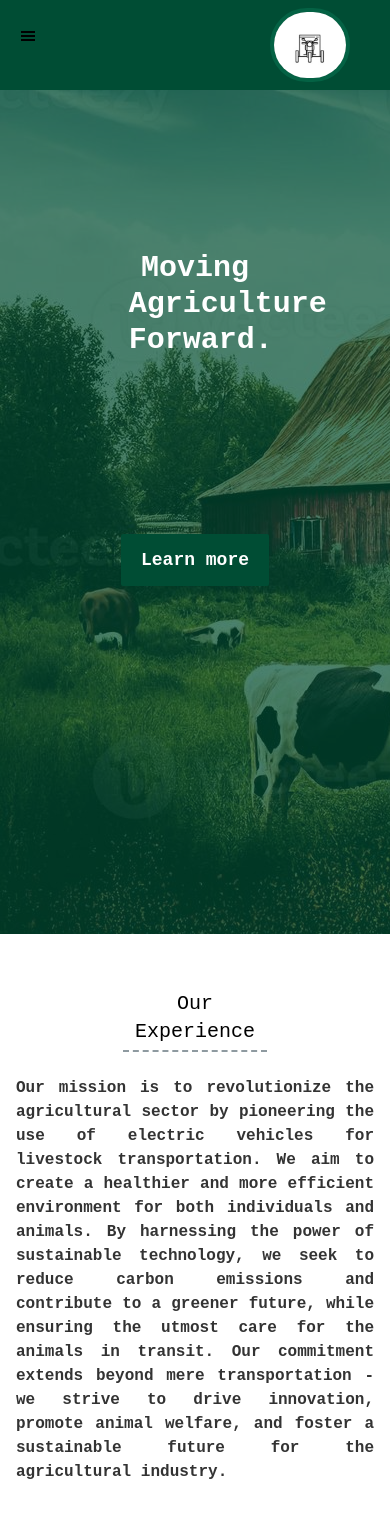
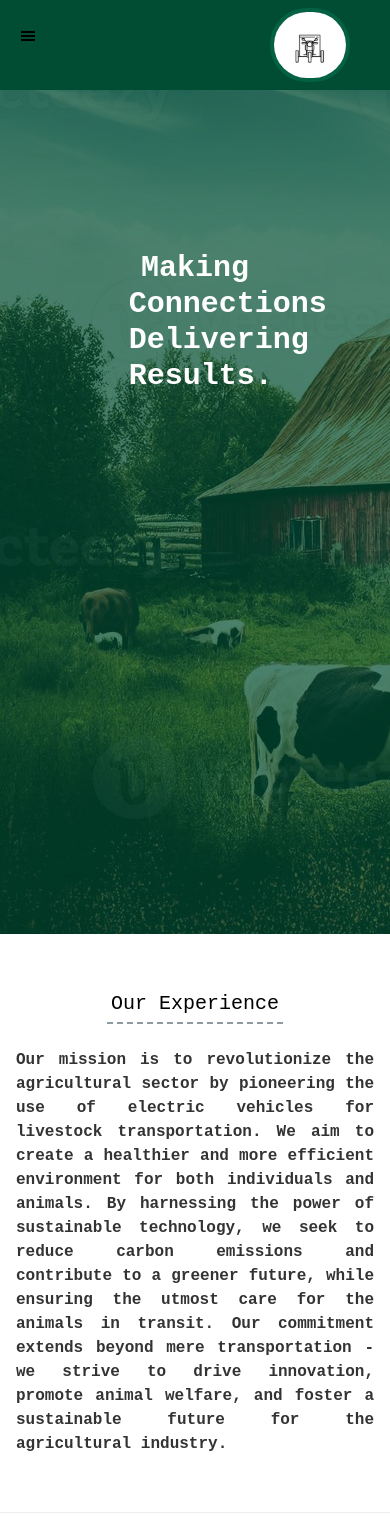
Before and after one commit to omarfarids/green-yard, a React (Create React App) app: page /about-us in a window 390 px wide. Shown: the top 1531 px of the page. Built offline with nearby package versions, Linux system fonts and the light colour scheme.

Commit message:
initial commit

```diff
--- a/src/components/about/AboutUs.tsx
+++ b/src/components/about/AboutUs.tsx
@@ -8,7 +8,7 @@ const Mission = (props: Props) => {
     <section className="flex flex-col gap-5 px-3 py-14 md:py-32 gap-5 justify-evenly items-center xs:flex-row">
       <Fade bottom>
         <div className="xs:w-3/5 mx-1">
-          <h2 className="text-xl pb-1 mb-6 mx-auto text-center border-gray border-b-2 border-dashed w-36">
+          <h2 className="text-xl pb-1 mb-6 mx-auto text-center border-gray border-b-2 border-dashed w-44">
             Our Experience
           </h2>
           <p className="font-bold text-justify">
--- a/src/components/shared/Header.tsx
+++ b/src/components/shared/Header.tsx
@@ -6,7 +6,7 @@ import { FaFacebookF, FaInstagram } from "react-icons/fa";
 
 const statements = [
   "Green Paths, Happy Farms: Sustainably Transporting Life and Livelihoods.",
-  "Moving Agriculture Forward.",
+  "Making Connections Delivering Results.",
 ];
 
 const NAV_ITEMS = [
@@ -55,7 +55,7 @@ const Header = () => {
 
   return (
     <>
-      <nav className="sticky top-0 flex flex-row justify-end md:justify-between items-center px-10 z-20 bg-primaryDark w-full">
+      <nav className="relative flex flex-row justify-end md:justify-between items-center px-10 z-20 bg-primaryDark w-full">
         <img
           className="w-20 my-2 border-4 border-primaryDarkHovered rounded-full"
           src={require("../../assets/logo2.jpg")}
@@ -100,7 +100,7 @@ const Header = () => {
           <FaInstagram className="text-white hover:cursor-pointer border border-white rounded-full w-10 h-10 p-2" />
         </div>
       </nav>
-      <div className="header pt-20 flex flex-col items-center justify-start gap-24 text-white">
+      <div className="header pt-20 md:pt-40 flex flex-col items-center justify-start gap-24 text-white">
         <p
           className={`md:h-40 font-semibold text-center text-3xl p-20 w-3/4 relative transition-all duration-300 ease-in-out ${
             transitioning ? "opacity-0" : "opacity-100"
@@ -108,12 +108,6 @@ const Header = () => {
         >
           {headerState}
         </p>
-        <Link
-          to={"/about-us"}
-          className="bg-primaryDark z-10 px-5 py-3 text-lg font-semibold rounded-sm"
-        >
-          Learn more
-        </Link>
       </div>
     </>
   );
```
